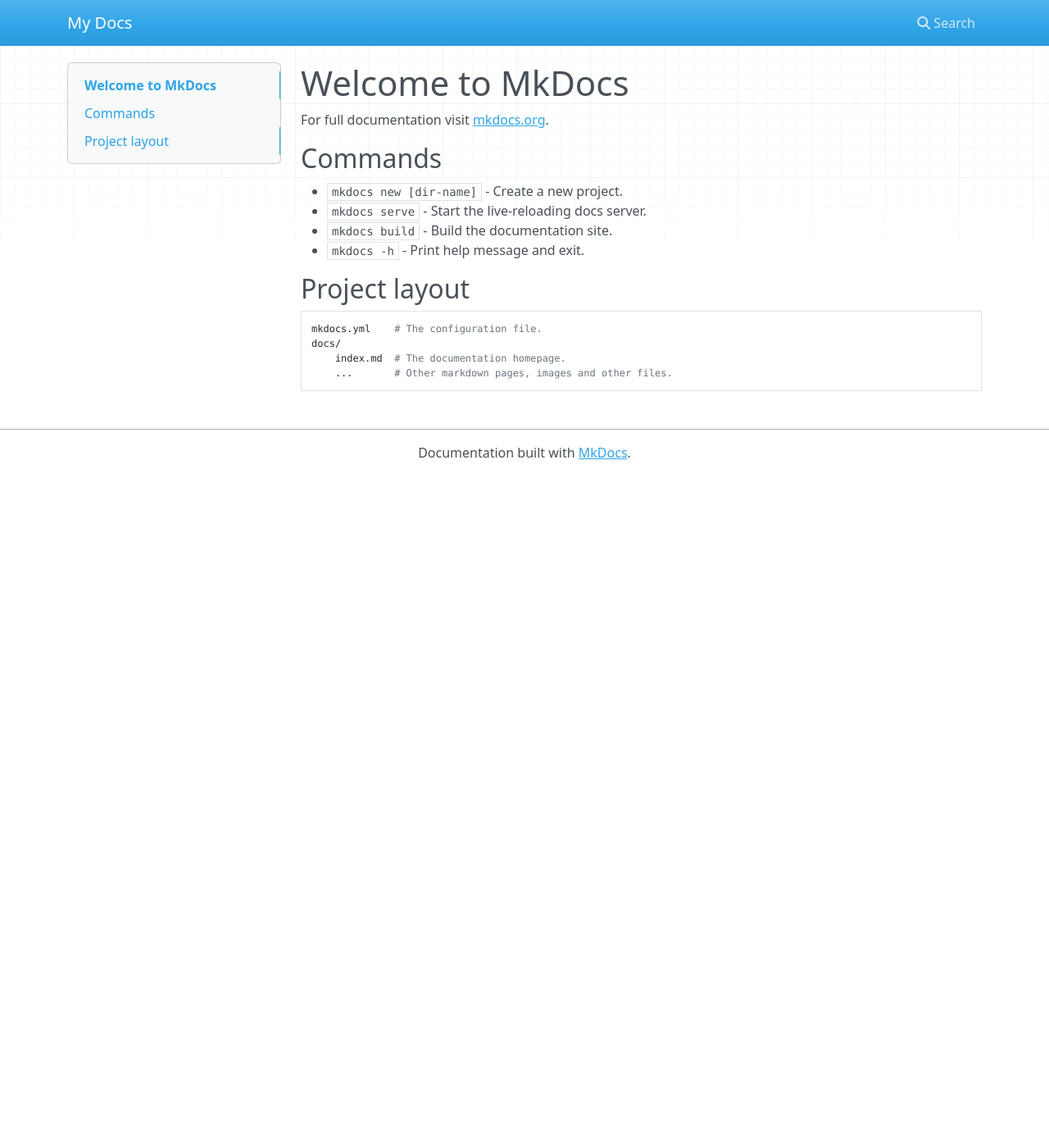
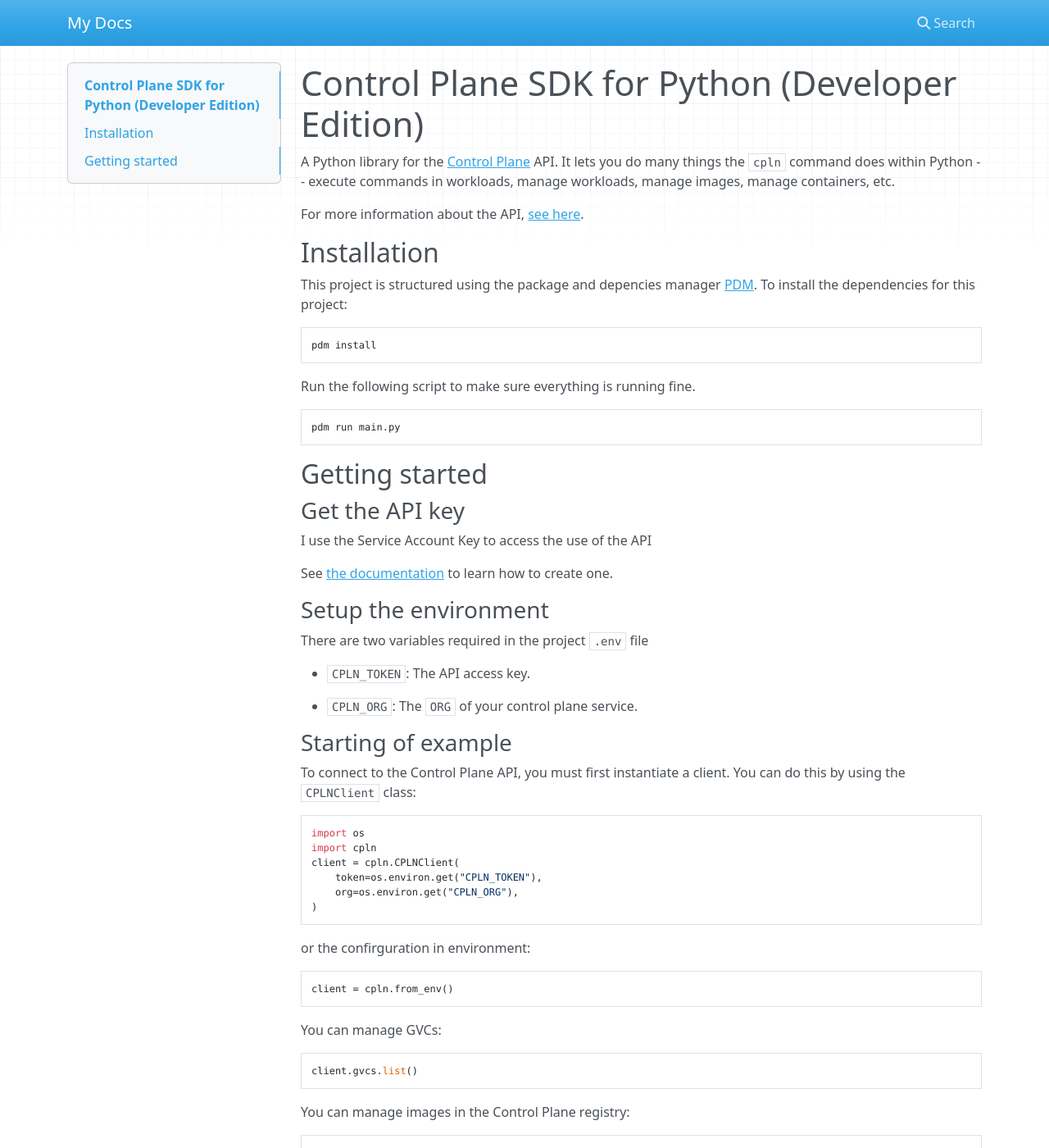
Before and after one commit to dave6892/cpln-py, an MkDocs documentation site: the page built from docs/index.md, in a window 1280 px wide and 1400 px high. Shown: the whole window at 82% size. Built offline with MkDocs 1.6.1, drawn with Linux system fonts in a browser that asks for light colours; nearby versions of some CDN libraries; some of the changed text lies outside the part shown.

Commit message:
Added content to the documentation

````diff
--- a/docs/index.md
+++ b/docs/index.md
@@ -1,17 +1,77 @@
-# Welcome to MkDocs
+# Control Plane SDK for Python (Developer Edition)
 
-For full documentation visit [mkdocs.org](https://www.mkdocs.org).
+A Python library for the [Control Plane](https://controlplane.com) API. It lets you do many things the `cpln` command does within Python -- execute commands in workloads, manage workloads, manage images, manage containers, etc.
 
-## Commands
+For more information about the API, [see here](https://docs.controlplane.com/api-reference/api).
 
-* `mkdocs new [dir-name]` - Create a new project.
-* `mkdocs serve` - Start the live-reloading docs server.
-* `mkdocs build` - Build the documentation site.
-* `mkdocs -h` - Print help message and exit.
+## Installation
 
-## Project layout
+This project is structured using the package and depencies manager [PDM](https://pdm-project.org/en/latest/). To install the dependencies for this project:
+```bash
+pdm install
+```
 
-    mkdocs.yml    # The configuration file.
-    docs/
-        index.md  # The documentation homepage.
-        ...       # Other markdown pages, images and other files.
+Run the following script to make sure everything is running fine.
+```bash
+pdm run main.py
+```
+
+## Getting started
+
+### Get the API key
+I use the Service Account Key to access the use of the API
+
+See [the documentation](https://docs.controlplane.com/reference/serviceaccount#service-account) to learn how to create one.
+
+### Setup the environment
+There are two variables required in the project `.env` file
+
+- `CPLN_TOKEN`: The API access key.
+
+- `CPLN_ORG`: The `ORG` of your control plane service.
+
+### Starting of example
+To connect to the Control Plane API, you must first instantiate a client. You can do this by using the `CPLNClient` class:
+
+```python
+import os
+import cpln
+client = cpln.CPLNClient(
+	token=os.environ.get("CPLN_TOKEN"),
+	org=os.environ.get("CPLN_ORG"),
+)
+```
+or the confirguration in environment:
+```python
+client = cpln.from_env()
+```
+
+You can manage GVCs:
+```python
+client.gvcs.list()
+```
+
+You can manage images in the Control Plane registry:
+```python
+client.images.list()
+```
+
+You can also manage workloads:
+```python
+gvc = 'test_gvc'
+workload_name = 'test_workload'
+
+# You can get a list of workloads in the specified GVC
+workloads = client.workloads.list(gvc)
+
+# Once you have the workload, you can execute commands from the workload
+workloads[workload_name].exec_workload(
+	config=WorkloadConfig(
+		gvc=gvc
+		workload_id=workload_name
+		location='aws-us-west-2'
+	),
+	command=["echo", "hello", "world"]
+)
+```
+That’s just a glimpse of what you can do with the Control Plane SDK for Python. For more, take a look at the reference.
````
